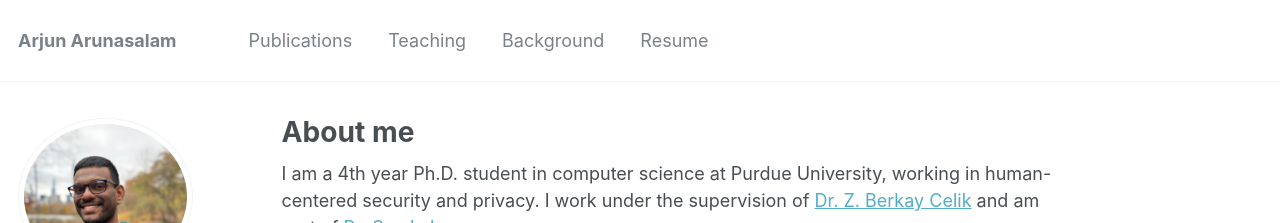
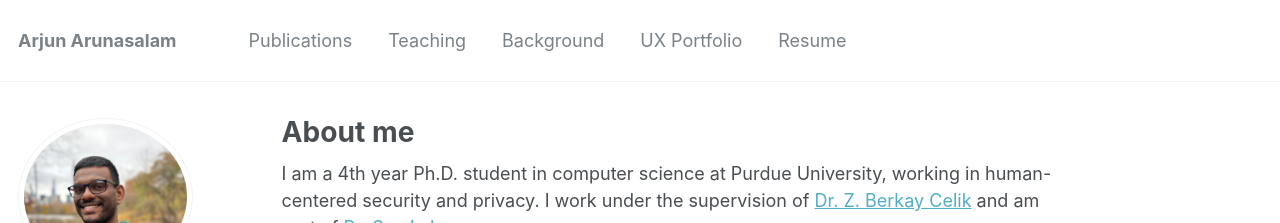
Before and after one commit to arjunarunasalam/arjunarunasalam.github.io, a Jekyll site: the page built from _pages/about.md, in a window 1280 px wide and 900 px high. Shown: the top 223 px of the window. Built offline with Jekyll 4.4.1, drawn with Linux system fonts in a browser that asks for light colours.

Commit message:
adding ux portfolio tab

```diff
--- a/_data/navigation.yml
+++ b/_data/navigation.yml
@@ -21,5 +21,8 @@ main:
   - title: "Background"
     url: /background/
 
+  - title: "UX Portfolio"
+    url: /files/ux-research-portfolio.pdf
+
   - title: "Resume"
     url: /files/arjun-2-page-resume.pdf
```
